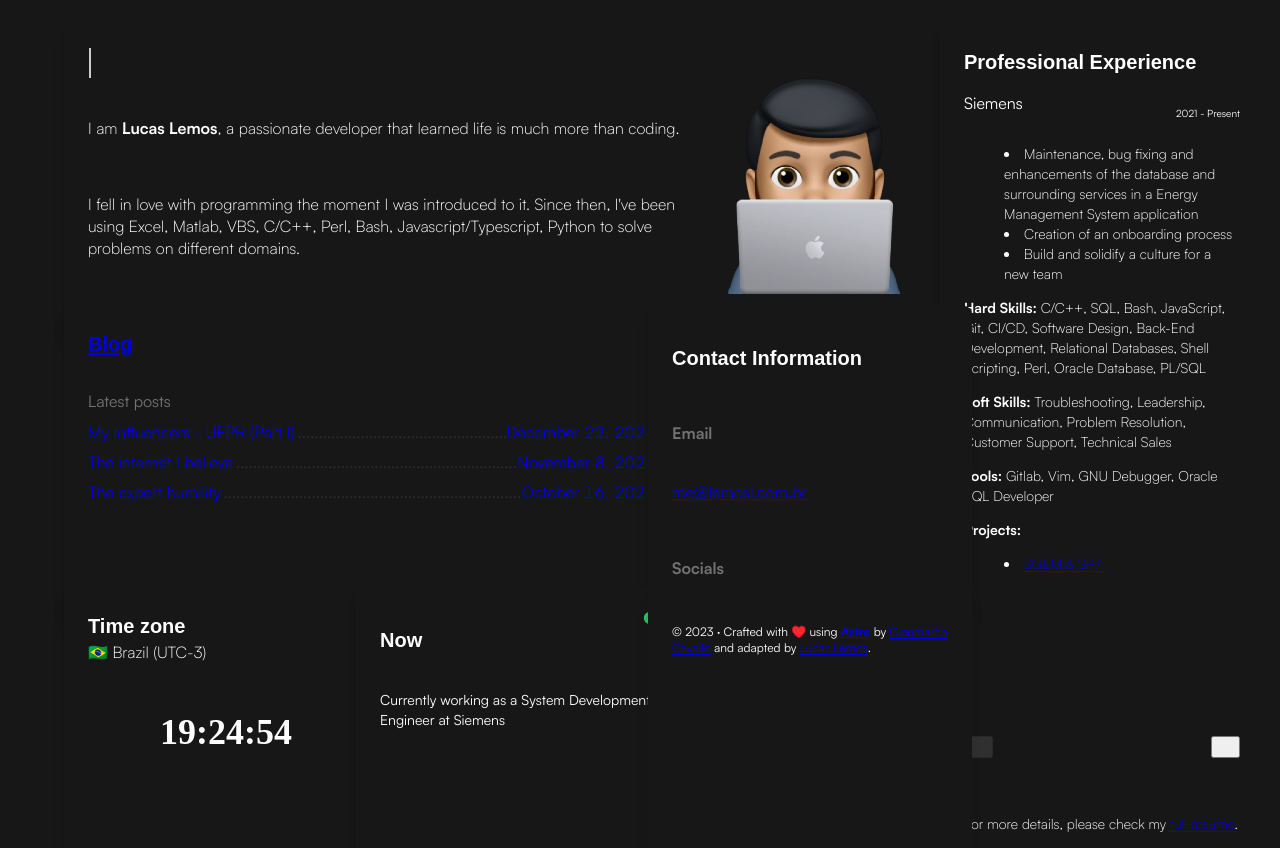
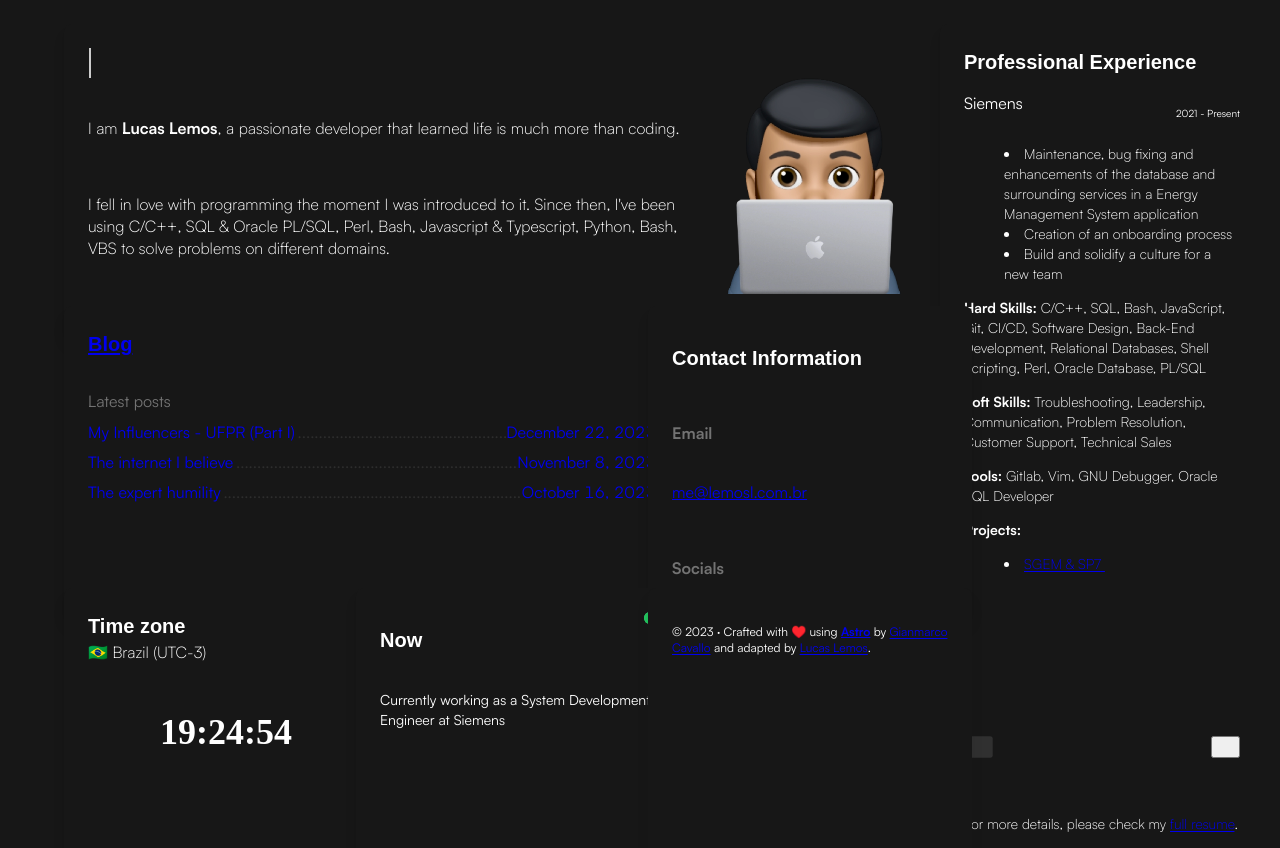
Before and after one commit to LemosLucas/personal-website, an Astro site: page / in a window 1280 px wide. Built offline with nearby package versions, Linux system fonts and the light colour scheme; Astro itself is replaced by a stand-in of ours; some icons are missing; a web font is replaced by a local one.

Commit message:
change programming language order on intro card

```diff
--- a/src/components/IntroCard.astro
+++ b/src/components/IntroCard.astro
@@ -116,8 +116,8 @@ const { colSpan, rowSpan } = Astro.props;
           <br />
           <p>
             I fell in love with programming the moment I was introduced to it.
-            Since then, I've been using Excel, Matlab, VBS, C/C++, Perl, Bash,
-            Javascript/Typescript, Python to solve problems on different
+            Since then, I've been using C/C++, SQL & Oracle PL/SQL, Perl, Bash,
+            Javascript & Typescript, Python, Bash, VBS to solve problems on different
             domains.
           </p>
           <br />
```
